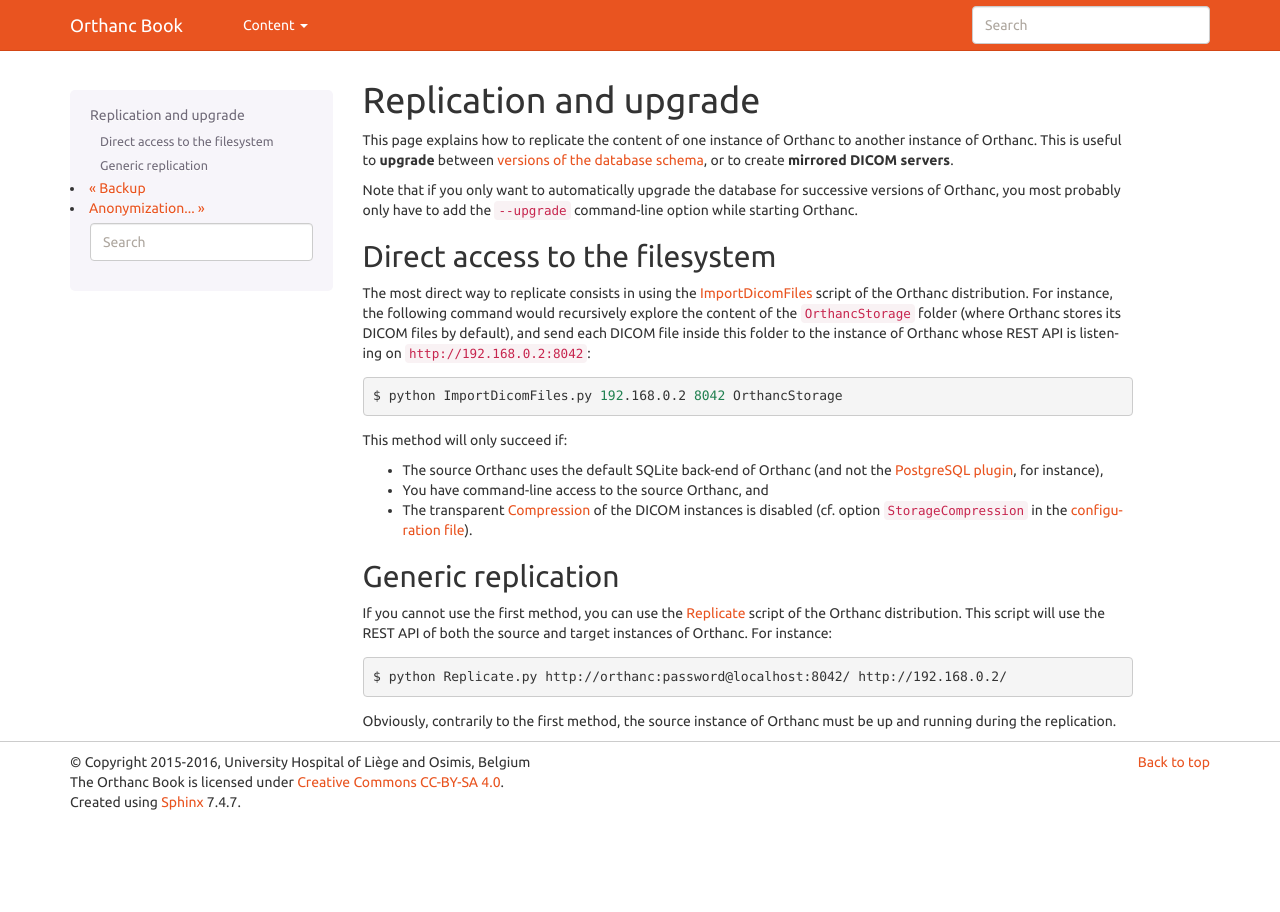
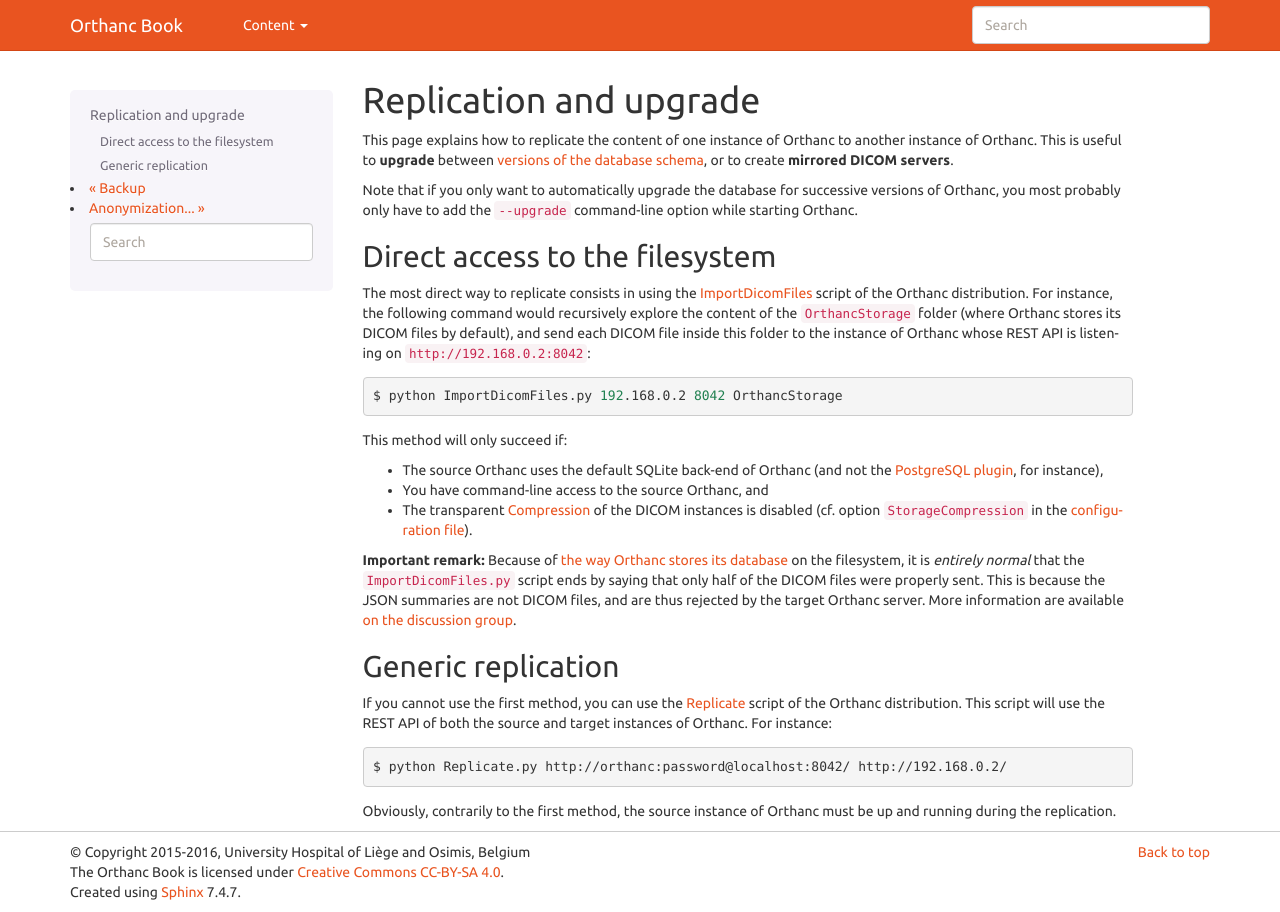
Before and after one commit to orthanc-mirrors/orthanc-book, a Sphinx documentation site: the page built from Sphinx/source/users/replication.rst, in a window 1280 px wide. Built offline with Sphinx 7.4.7, drawn with Linux system fonts in a browser that asks for light colours.

Commit message:
remark about replication

```diff
--- a/Sphinx/source/faq/orthanc-storage.rst
+++ b/Sphinx/source/faq/orthanc-storage.rst
@@ -1,3 +1,5 @@
+.. _orthanc-storage:
+
 How does Orthanc store its database?
 ====================================
 
--- a/Sphinx/source/users/replication.rst
+++ b/Sphinx/source/users/replication.rst
@@ -39,6 +39,16 @@
   disabled (cf. option ``StorageCompression`` in the
   :ref:`configuration file <configuration>`).
 
+**Important remark:** Because of :ref:`the way Orthanc stores its
+database <orthanc-storage>` on the filesystem, it is *entirely normal*
+that the ``ImportDicomFiles.py`` script ends by saying that only half
+of the DICOM files were properly sent. This is because the JSON
+summaries are not DICOM files, and are thus rejected by the target
+Orthanc server. More information are available `on the discussion
+group
+<https://groups.google.com/d/msg/orthanc-users/Zlhtcpo76qQ/tp8EqaRCAQAJ>`__.
+
+
 Generic replication
 -------------------
 
```
